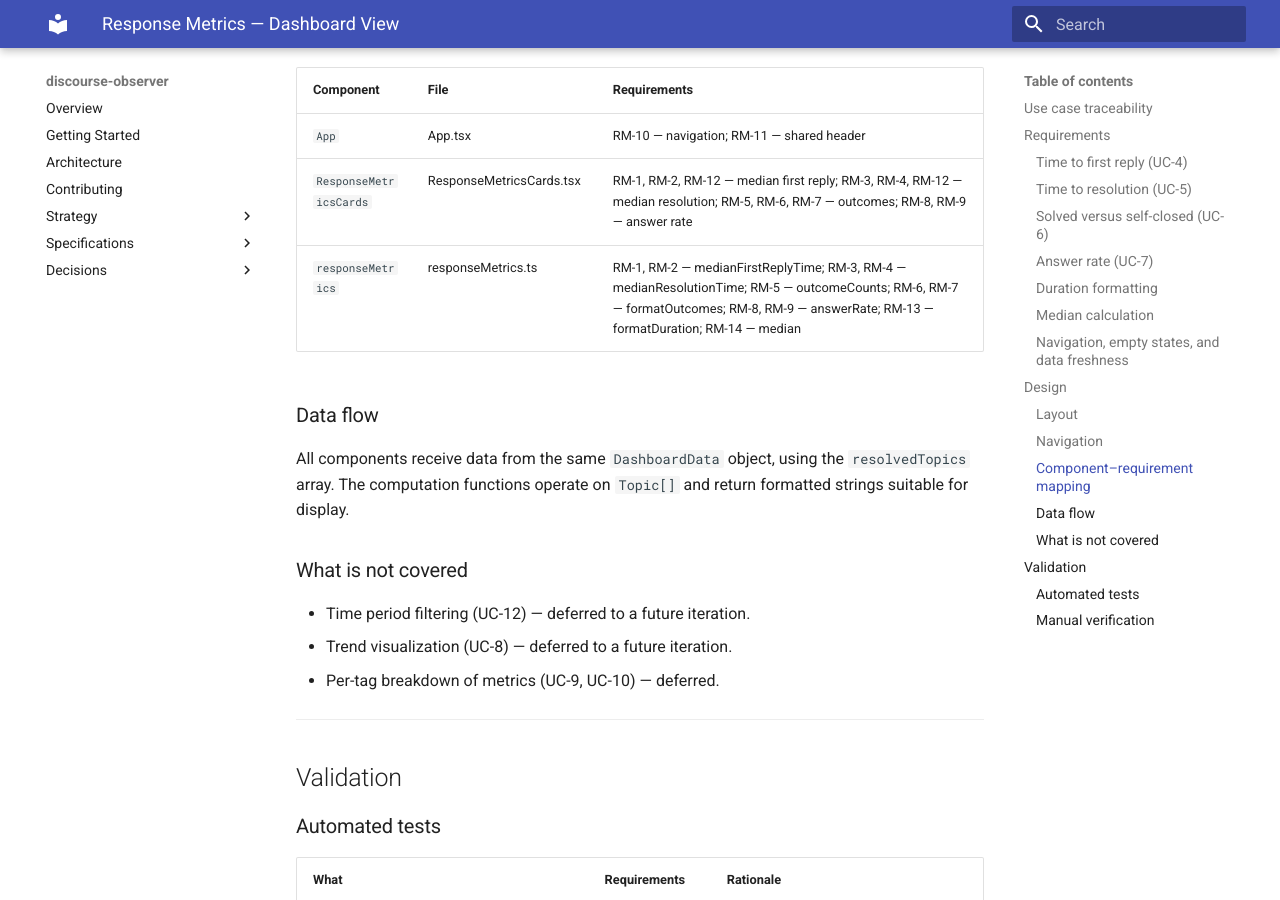
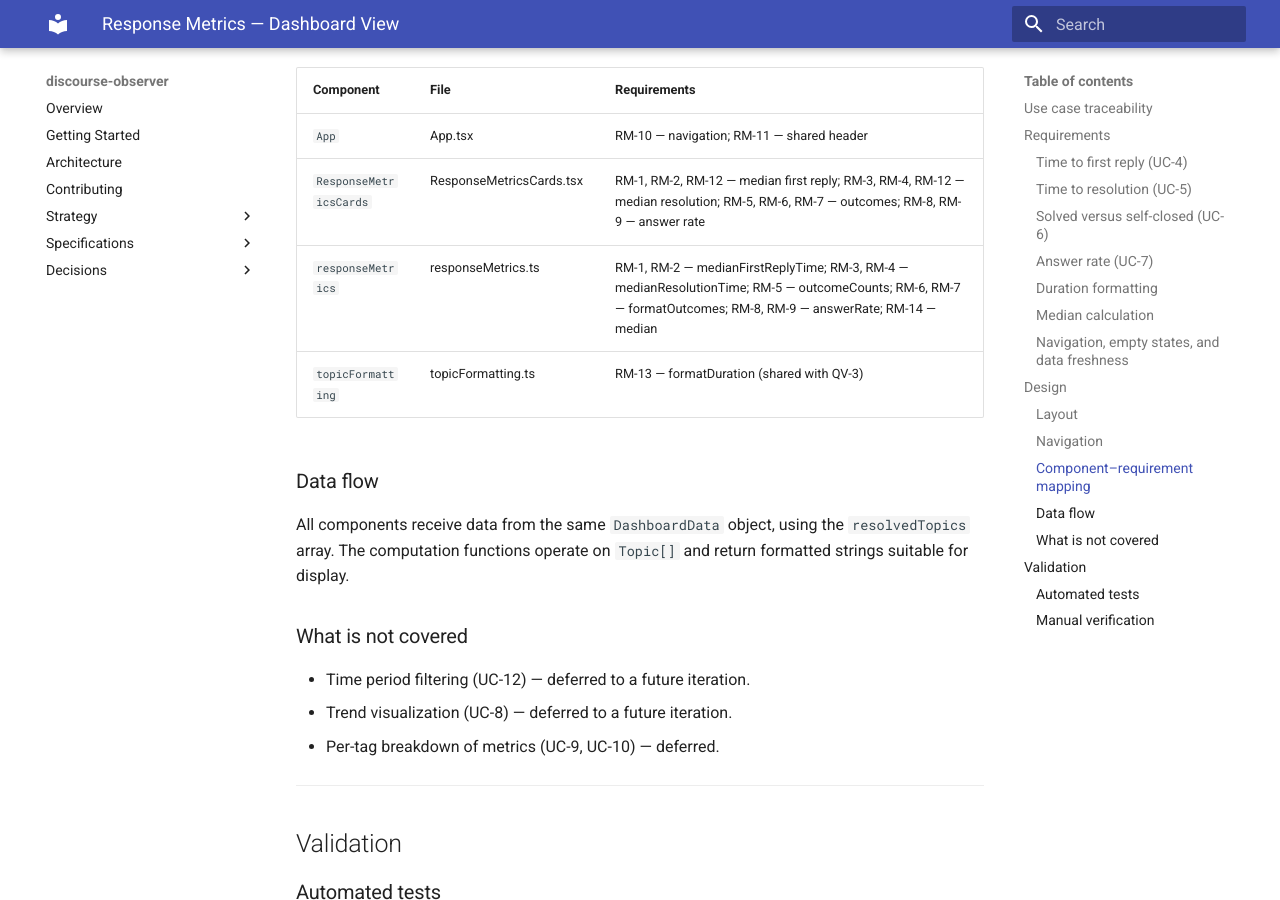
Before and after one commit to MorganDigitalAsyncTransparency/community, an MkDocs documentation site: the page built from discourse-observer/specs/dashboard/response-metrics.md, in a window 1280 px wide and 900 px high, scrolled down 2905 px. Built offline with MkDocs 1.6.1 and Material for MkDocs 9.7.7, drawn with Linux system fonts in a browser that asks for light colours.

Commit message:
Move formatDuration to topicFormatting — fix backwards dependency
formatDuration is a shared formatting utility. It belonged in
topicFormatting.ts (shared formatting) not responseMetrics.ts
(feature-specific). The previous arrangement had queue-visibility
code depending on response-metrics code, which is backwards.

Now: responseMetrics.ts → topicFormatting.ts (feature imports
from shared utility).

Co-Authored-By: Claude Opus 4.6 (1M context) <noreply@anthropic.com>

```diff
--- a/discourse-observer/specs/dashboard/response-metrics.md
+++ b/discourse-observer/specs/dashboard/response-metrics.md
@@ -87,7 +87,8 @@ The application header includes two navigation links: "Queue" and "Response metr
 |-----------|------|-------------|
 | `App` | App.tsx | RM-10 — navigation; RM-11 — shared header |
 | `ResponseMetricsCards` | ResponseMetricsCards.tsx | RM-1, RM-2, RM-12 — median first reply; RM-3, RM-4, RM-12 — median resolution; RM-5, RM-6, RM-7 — outcomes; RM-8, RM-9 — answer rate |
-| `responseMetrics` | responseMetrics.ts | RM-1, RM-2 — medianFirstReplyTime; RM-3, RM-4 — medianResolutionTime; RM-5 — outcomeCounts; RM-6, RM-7 — formatOutcomes; RM-8, RM-9 — answerRate; RM-13 — formatDuration; RM-14 — median |
+| `responseMetrics` | responseMetrics.ts | RM-1, RM-2 — medianFirstReplyTime; RM-3, RM-4 — medianResolutionTime; RM-5 — outcomeCounts; RM-6, RM-7 — formatOutcomes; RM-8, RM-9 — answerRate; RM-14 — median |
+| `topicFormatting` | topicFormatting.ts | RM-13 — formatDuration (shared with QV-3) |
 
 ### Data flow
 
```
Also changed, not shown: discourse-observer/frontend/src/components/responseMetrics.ts (+1 -13 lines), discourse-observer/frontend/src/components/topicFormatting.ts (+14 -3 lines), 1 other file.
